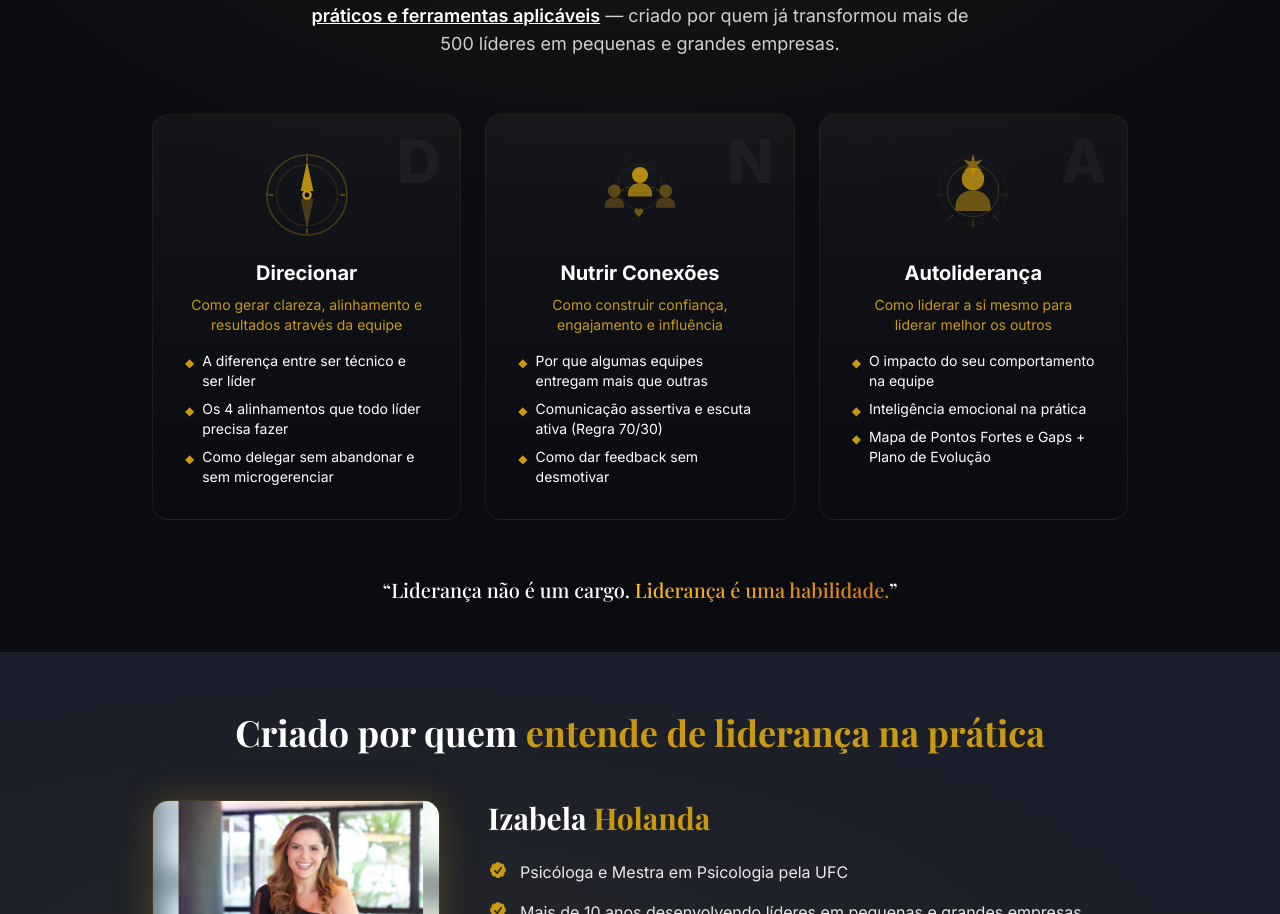
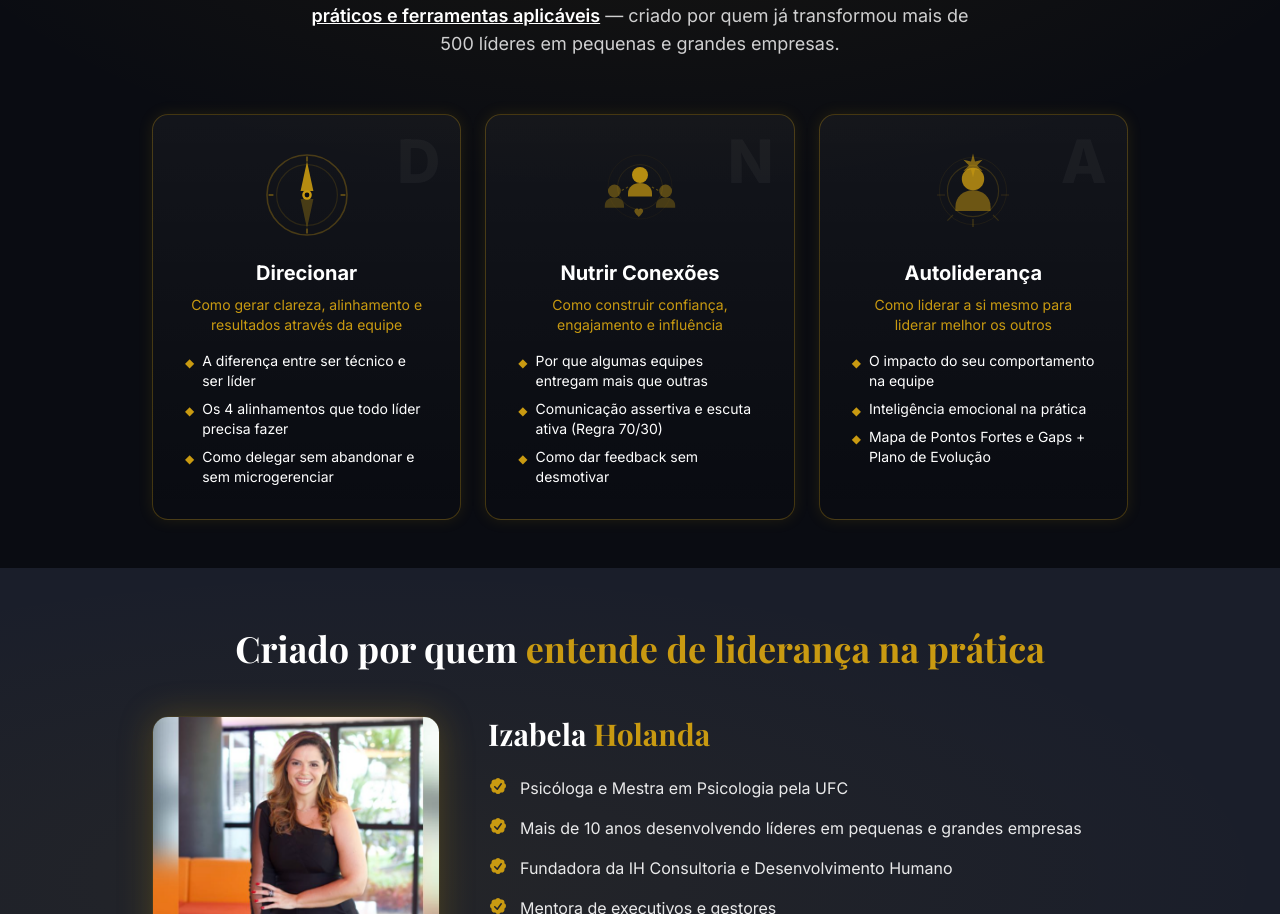
Before and after one commit to techfranca/IZA_DNA-da-Lideranca, a Next.js app: page / in a window 1280 px wide. Shown: the part 1610-2524 px from the top of the page. Built offline with nearby package versions, Linux system fonts and the light colour scheme.

Commit message:
neon dourado nos cards + remove frase lideranca

```diff
--- a/src/app/page.tsx
+++ b/src/app/page.tsx
@@ -170,7 +170,7 @@ export default function Home() {
 
           <div className="mt-14 grid gap-6 md:grid-cols-3">
             {/* DIRECIONAR */}
-            <div className="group relative rounded-2xl border border-gold/10 bg-gradient-to-b from-white/[0.04] to-transparent p-8 transition-all hover:border-gold/30 hover:shadow-[0_0_40px_rgba(201,154,17,0.08)]">
+            <div className="group relative rounded-2xl border border-gold/30 bg-gradient-to-b from-white/[0.04] to-transparent p-8 shadow-[0_0_15px_rgba(201,154,17,0.12)] transition-all hover:border-gold/50 hover:shadow-[0_0_30px_rgba(201,154,17,0.2)]">
               <span className="absolute top-4 right-5 text-6xl font-extrabold text-white/[0.04]">D</span>
               <div className="mx-auto w-24 h-24">
                 <svg viewBox="0 0 120 120" fill="none" xmlns="http://www.w3.org/2000/svg">
@@ -203,7 +203,7 @@ export default function Home() {
             </div>
 
             {/* NUTRIR CONEXÕES */}
-            <div className="group relative rounded-2xl border border-gold/10 bg-gradient-to-b from-white/[0.04] to-transparent p-8 transition-all hover:border-gold/30 hover:shadow-[0_0_40px_rgba(201,154,17,0.08)]">
+            <div className="group relative rounded-2xl border border-gold/30 bg-gradient-to-b from-white/[0.04] to-transparent p-8 shadow-[0_0_15px_rgba(201,154,17,0.12)] transition-all hover:border-gold/50 hover:shadow-[0_0_30px_rgba(201,154,17,0.2)]">
               <span className="absolute top-4 right-5 text-6xl font-extrabold text-white/[0.04]">N</span>
               <div className="mx-auto w-24 h-24">
                 <svg viewBox="0 0 120 120" fill="none" xmlns="http://www.w3.org/2000/svg">
@@ -238,7 +238,7 @@ export default function Home() {
             </div>
 
             {/* AUTOLIDERANÇA */}
-            <div className="group relative rounded-2xl border border-gold/10 bg-gradient-to-b from-white/[0.04] to-transparent p-8 transition-all hover:border-gold/30 hover:shadow-[0_0_40px_rgba(201,154,17,0.08)]">
+            <div className="group relative rounded-2xl border border-gold/30 bg-gradient-to-b from-white/[0.04] to-transparent p-8 shadow-[0_0_15px_rgba(201,154,17,0.12)] transition-all hover:border-gold/50 hover:shadow-[0_0_30px_rgba(201,154,17,0.2)]">
               <span className="absolute top-4 right-5 text-6xl font-extrabold text-white/[0.04]">A</span>
               <div className="mx-auto w-24 h-24">
                 <svg viewBox="0 0 120 120" fill="none" xmlns="http://www.w3.org/2000/svg">
@@ -270,14 +270,6 @@ export default function Home() {
             </div>
           </div>
 
-          <p
-            className="mx-auto mt-14 max-w-xl text-center text-xl font-medium text-white"
-            style={{ fontFamily: "var(--font-playfair), serif" }}
-          >
-            &ldquo;Liderança não é um cargo.{" "}
-            <span className="gradient-text">Liderança é uma habilidade.</span>
-            &rdquo;
-          </p>
         </div>
       </section>
 
```
